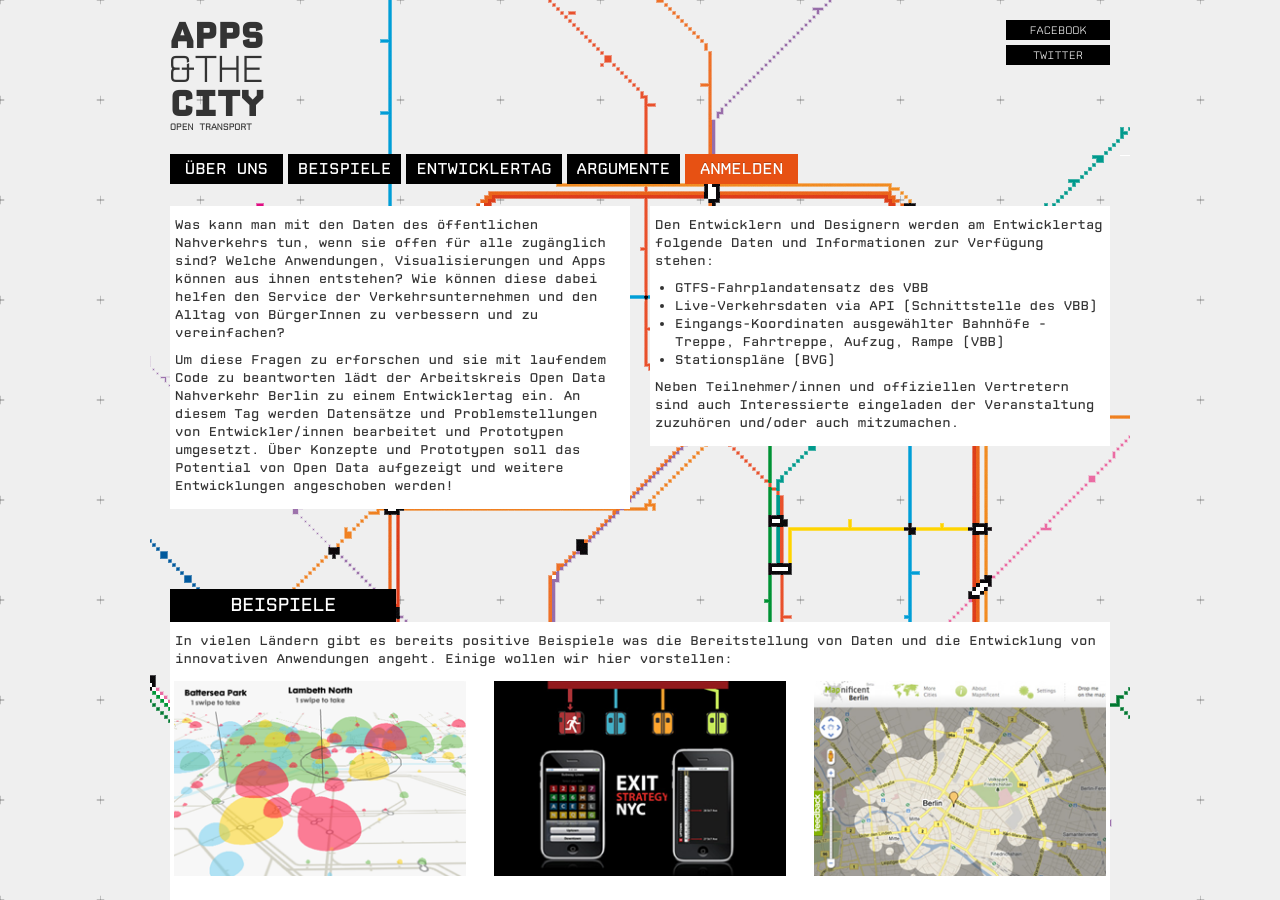
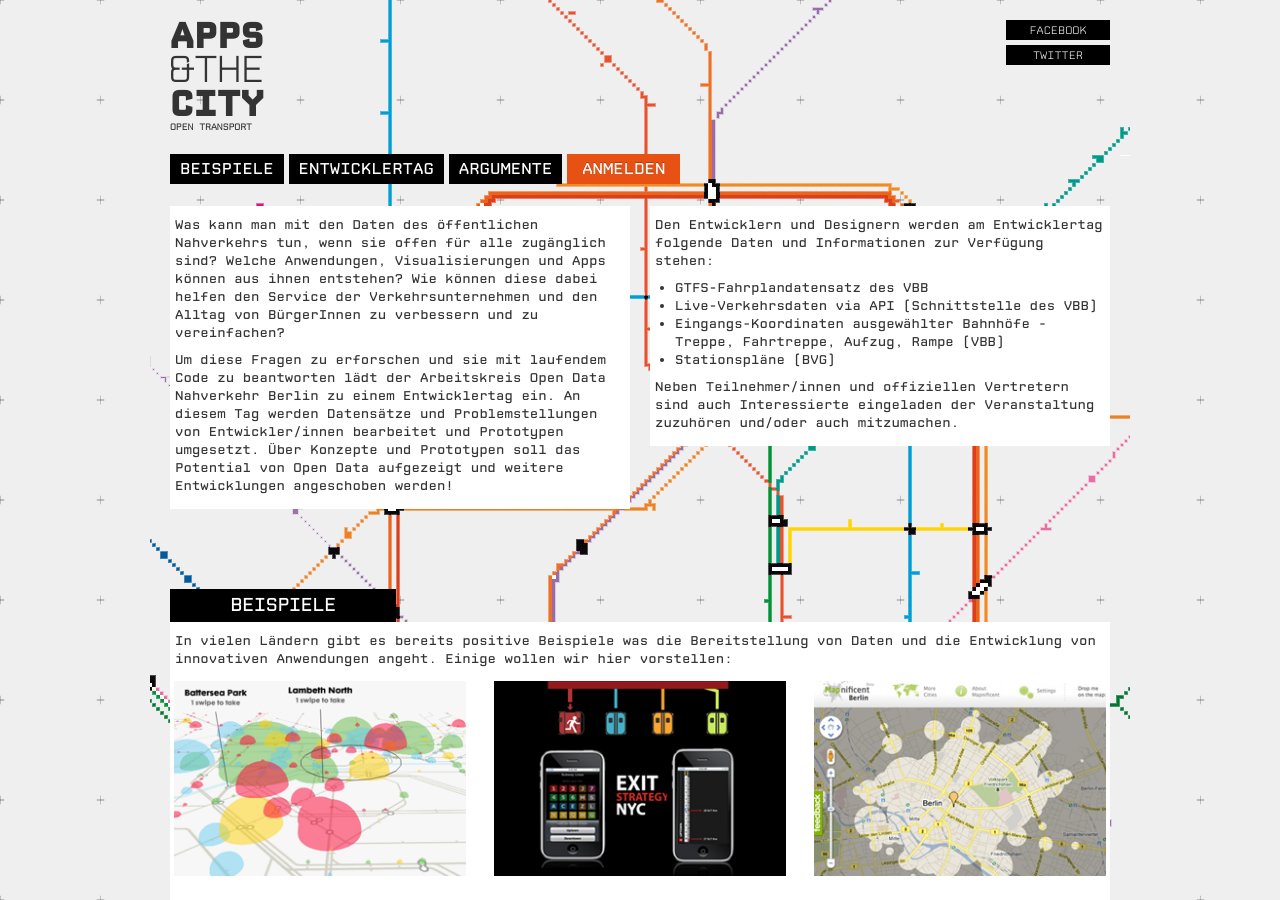
Before and after one commit to okfde/berlin.appsandthecity, a Jekyll site: the page built from index.html, in a window 1280 px wide and 900 px high. Built offline with Jekyll 4.4.1, drawn with Linux system fonts in a browser that asks for light colours; nearby versions of some CDN libraries; Markdown is read by kramdown in place of the engine named in the settings.

Commit message:
über weg

```diff
--- a/_layouts/default.html
+++ b/_layouts/default.html
@@ -41,7 +41,6 @@
     <div class="navbar aatc-container">
       <div class="navbar-inner">
         <ul class="nav span12">
-          <li><a href="#ueber-uns">Über uns</a></li>
           <li><a href="#beispiele">Beispiele</a></li>
           <li><a href="#entwicklertag">Entwicklertag</a></li>
           <li><a href="#argumente">Argumente</a></li>
```
